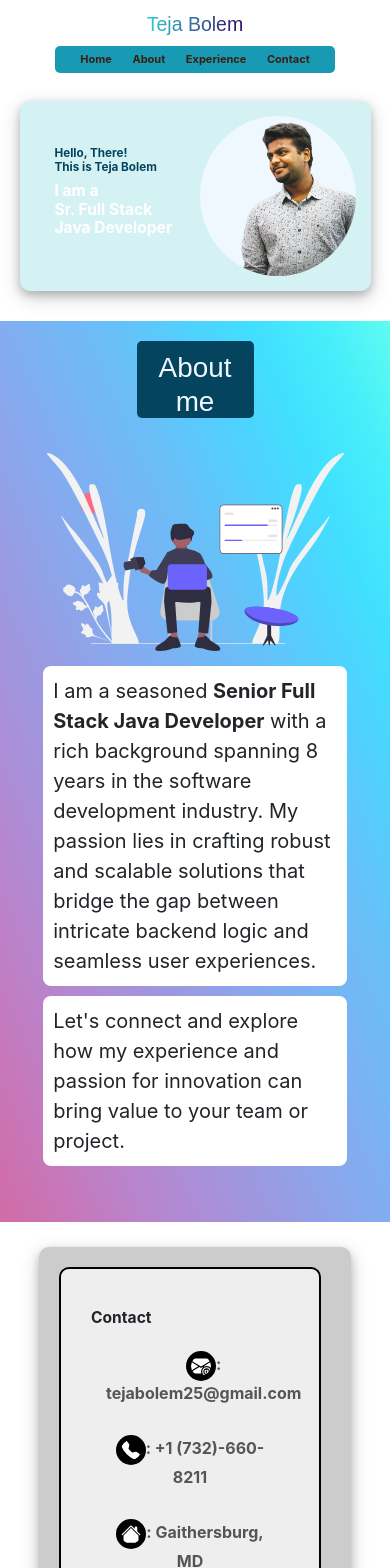
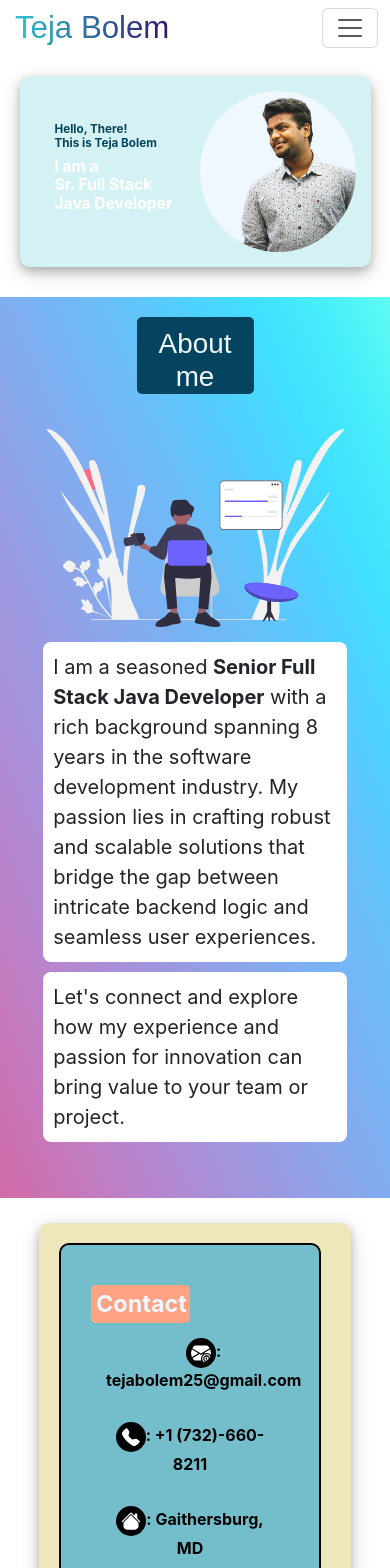
Before and after one commit to tbolem25/portfolio, an Angular app: page / in a window 390 px wide. Shown: the top 1568 px of the page. Built offline with nearby package versions, Linux system fonts and the light colour scheme; a web font is replaced by a local one.

Commit message:
Navbar completed

```diff
--- a/src/app/app.component.html
+++ b/src/app/app.component.html
@@ -1,6 +1,6 @@
 
 <!-- Nav Bar -->
-<div class="navbar" id="home">
+<div class="navbar-mine" id="home">
   <h1 href="#home">Teja Bolem</h1>
   <div class="nav-links">
     <a href="#home">Home</a>
@@ -8,7 +8,38 @@
     <a href="#exp">Experience</a>
     <a href="#contact">Contact</a>
   </div>
+  <nav class="navbar bg-dar">
+    <div class="container-fluid">
+      <button class="navbar-toggler" type="button" data-bs-toggle="offcanvas" data-bs-target="#offcanvasNavbar" aria-controls="offcanvasNavbar" aria-label="Toggle navigation">
+        <span class="navbar-toggler-icon"></span>
+      </button>
+      <div class="offcanvas offcanvas-end" tabindex="-1" id="offcanvasNavbar" aria-labelledby="offcanvasNavbarLabel">
+        <div class="offcanvas-header">
+          <h1 class="offcanvas-title" id="offcanvasNavbarLabel">Teja Bolem</h1>
+          <button type="button" class="btn-close" data-bs-dismiss="offcanvas" aria-label="Close"></button>
+        </div>
+        <div class="offcanvas-body">
+          <ul class="navbar-nav justify-content-end flex-grow-1 pe-3">
+            <li class="nav-item" data-bs-dismiss="offcanvas">
+              <a class="nav-link" aria-current="page" href="#home">Home</a>
+            </li>
+            <li class="nav-item" data-bs-dismiss="offcanvas">
+              <a class="nav-link" href="#about-me">About me</a>
+            </li>
+            <li class="nav-item" data-bs-dismiss="offcanvas">
+              <a class="nav-link" href="#exp">Experience</a>
+            </li>
+            <li class="nav-item" data-bs-dismiss="offcanvas">
+              <a class="nav-link" href="#contact">Contact</a>
+            </li>
+          </ul>
+        </div>
+      </div>
+    </div>
+  </nav>
 </div>
+
+
 
 <div class="welcome">
   <div class="wel-text">
--- a/src/app/app.component.sass
+++ b/src/app/app.component.sass
@@ -1,4 +1,4 @@
-.navbar
+.navbar-mine
   // top: 0
   // background-color: transparent
   // position: sticky
@@ -8,6 +8,8 @@
   align-content: center
   justify-content: space-between
   margin: auto
+  .navbar
+    display: none
   h1
     background: linear-gradient(to right, #30CFD0 0%, #330867 100%)
     background-clip: text
@@ -129,20 +131,26 @@
   padding: 20px
   align-items: center
   margin: 25px auto 20px
-  background-color: #cccccc
+  background-color: #EFE7BC
   border-radius: 10px
   box-shadow: 0 4px 8px 0 rgba(0, 0, 0, 0.2), 0 6px 20px 0 rgba(0, 0, 0, 0.19)
   .contact-details
     width: 40%
-    background-color: #eeeeee
+    background-color: #74BDCB
     padding: 40px 30px
     border-radius: 10px
     overflow: hidden
     border: 2px solid black
     animation: circle-in-hesitate 5s
     h1
+      background-color: #FFA384
+      color: aliceblue
       font-weight: bold
       font-size: 4vw
+      border-radius: 5px
+      width: 60%
+      padding: 0 15px
+      margin: 0 auto 0 0
     .contact-details-items
       width: 80%
       padding: 15px
@@ -153,7 +161,7 @@
       a, address
         text-decoration: none
         font-weight: bold
-        color: #555555
+        color: black
         svg
           padding: 5px
           width: 30px
@@ -193,20 +201,23 @@ footer
 
 /* Styles for Phone*/
 @media screen and (max-width: 600px)
-  .navbar
+  .navbar-mine
     display: flex
-    flex-direction: column
-    justify-content: center
-    flex-wrap: wrap
+    flex-direction: row
+    justify-content: space-between
+    width: 100%
+    .navbar
+      display: block
     h1
       margin: 5px 5px 10px
-      font-size: 5vw
+      font-size: 8vw
+      padding: 4px 10px 0
     .nav-links
-      width: 80%
-      padding: 3px 10px
+      display: none
+    .offcanvas-body
       a
-        font-size: 11px
-        padding: 2px 5px
+        font-weight: bold
+        font-size: 16px
   .welcome
     .welcome-text
       width: 40%
@@ -236,6 +247,10 @@ footer
     margin: 25px auto 20px
     .contact-details
       width: 100%
+      h1
+        font-size: 6vw
+        padding: 5px
+        width: 50%
       .contact-details-items
         width: 100%
         display: flex
--- a/src/styles.sass
+++ b/src/styles.sass
@@ -1,6 +1,11 @@
 /* You can add global styles to this file, and also import other style files */
+
+*
+  margin: 0
+  padding: 0
 body
   margin: 0
   height: 100%
   box-sizing: border-box
   font-family: -apple-system, BlinkMacSystemFont, sans-serif
+  scroll-behavior: smooth
```
